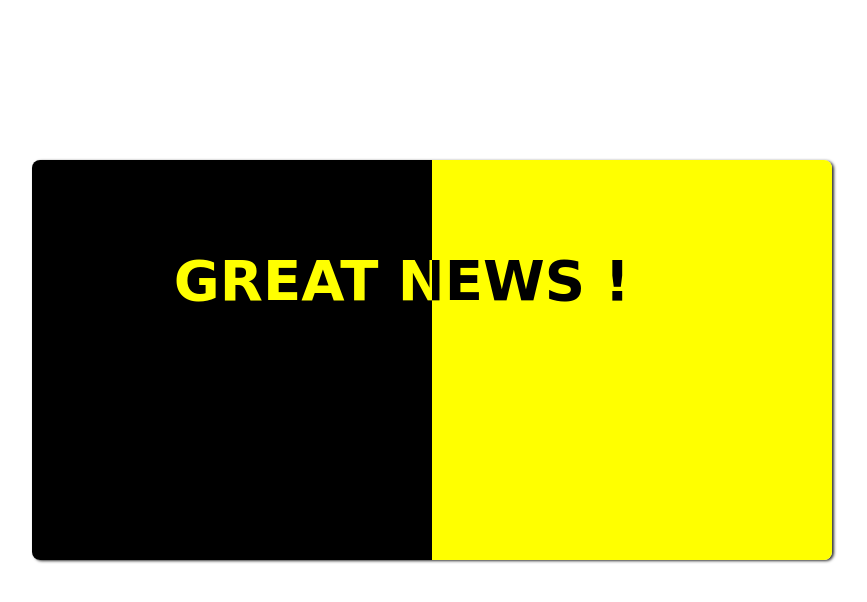
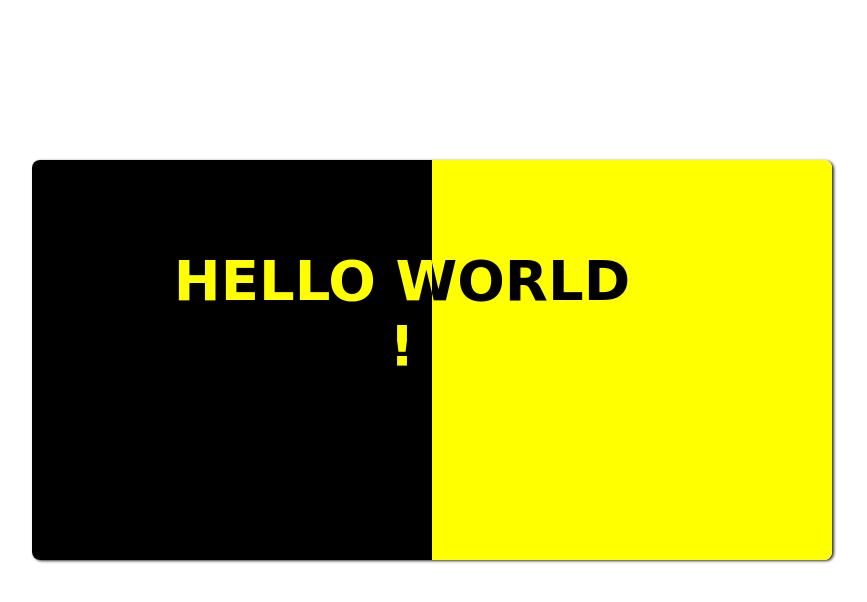
Before and after one commit to elonore/css-tutorial-text-color-change, a website: page index.html in a window 1280 px wide. Shown: the whole page, without its empty margins (208-1075 px from the left). Drawn offline with Linux system fonts and the light colour scheme; a web font is replaced by a local one.

Commit message:
changes to h1

```diff
--- a/index.html
+++ b/index.html
@@ -14,7 +14,7 @@
 
 <body>
     <div class="container">
-      <h1 contenteditable>Great news !</h1>
+      <h1 data-text="Hello World !" contenteditable>Hello World !</h1>
     </div>
   <script src="./assets/jquery.min.js" type="text/javascript" ></script>
   <script src="./assets/bootstrap.js" type="text/javascript" ></script>
```
